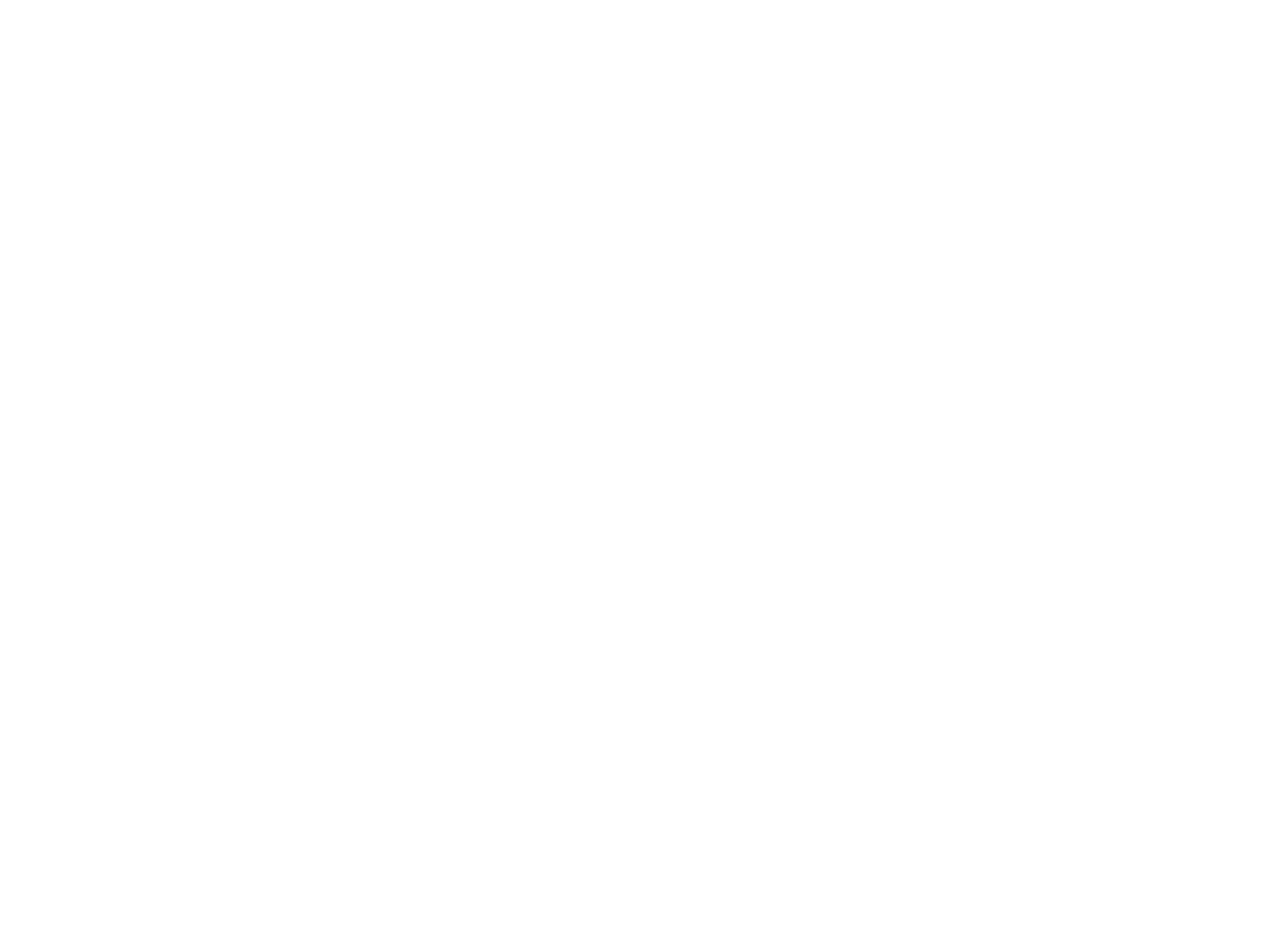
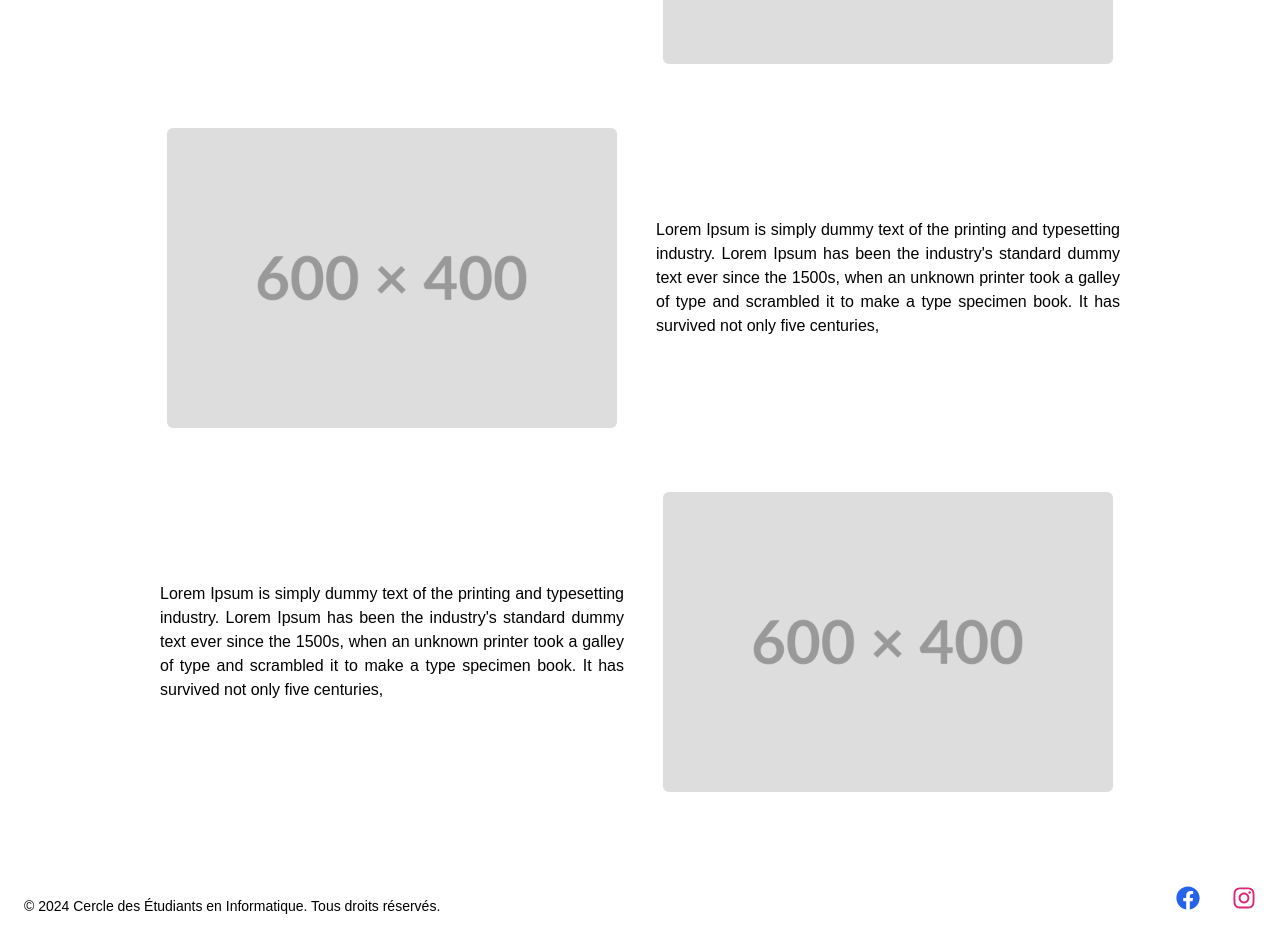
Before and after one commit to NapoTwiixe306/cei-site, a Next.js app: page /pages/Event in a window 1280 px wide. Shown: the part 840-1780 px from the top of the page. Before the commit the page ends 864 px from the top, so only its background shows below. Built offline with nearby package versions, Linux system fonts and the light colour scheme.

Commit message:
add: ajout de la page evenment

```diff
--- a/app/pages/Event/page.tsx
+++ b/app/pages/Event/page.tsx
@@ -1,14 +1,68 @@
 import Navbar from '@/src/components/Navbar'
+import Image from 'next/image'
 import React from 'react'
+import place from '@/src/img/placeholder.png'
+import { FaFacebook, FaInstagram } from 'react-icons/fa'
+import Link from 'next/link'
 
-export default function page() {
+export default function Page() {
+  const events = [
+    { id: 1, text: "Lorem Ipsum is simply dummy text of the printing and typesetting industry. Lorem Ipsum has been the industry's standard dummy text ever since the 1500s, when an unknown printer took a galley of type and scrambled it to make a type specimen book. It has survived not only five centuries, ", imageFirst: true },
+    { id: 2, text: "Lorem Ipsum is simply dummy text of the printing and typesetting industry. Lorem Ipsum has been the industry's standard dummy text ever since the 1500s, when an unknown printer took a galley of type and scrambled it to make a type specimen book. It has survived not only five centuries, ", imageFirst: false },
+    { id: 3, text: "Lorem Ipsum is simply dummy text of the printing and typesetting industry. Lorem Ipsum has been the industry's standard dummy text ever since the 1500s, when an unknown printer took a galley of type and scrambled it to make a type specimen book. It has survived not only five centuries, ", imageFirst: true },
+    { id: 4, text: "Lorem Ipsum is simply dummy text of the printing and typesetting industry. Lorem Ipsum has been the industry's standard dummy text ever since the 1500s, when an unknown printer took a galley of type and scrambled it to make a type specimen book. It has survived not only five centuries, ", imageFirst: false },
+  ]
+
   return (
     <>
-        <Navbar/>
-        <div className="bg-white dark:bg-gray-800 min-h-screen flex flex-col justify-center items-center">
-            testde la page
+      <Navbar />
+      <div className="bg-white dark:bg-gray-800 min-h-screen flex flex-col justify-center items-center">
+        <div className="text-center mb-16 mt-16">
+          <h1 className="font-bold text-5xl text-black dark:text-white">
+            Nos derniers événements
+          </h1>
         </div>
-
+        <div className="flex flex-col  gap-16 w-full max-w-5xl px-4 mb-16">
+          {events.map(({ id, text, imageFirst }) => (
+            <div
+              key={id}
+              className={`flex items-center justify-center flex-col md:flex-row ${imageFirst ? 'md:flex-row' : 'md:flex-row-reverse'} items-center `}
+            >
+              <div className="w-full  md:w-1/2 flex items-center justify-center">
+                <Image
+                  src={place}
+                  alt="Event placeholder"
+                  className="rounded-md"
+                  width={450}
+                  height={300} // Optimisation des dimensions
+                  priority={id === 1} // Chargement prioritaire de la première image
+                />
+              </div>
+              <div className="w-full md:w-1/2 mt-6 md:mt-0 px-4">
+                <p className="text-black dark:text-gray-300 text-justify">
+                  {text}
+                </p>
+              </div>
+            </div>
+          ))}
+        </div>
+      </div>
+      <footer className="bg-white dark:bg-gray-800 text-black dark:text-white  w-full flex items-center justify-between p-6">
+        <div className="text-center mt-4 text-sm">
+          <p>
+            &copy; 2024 Cercle des Étudiants en Informatique. Tous droits
+            réservés.
+          </p>
+        </div>
+        <div className="flex justify-center items-center space-x-8">
+          <Link href="https://www.facebook.com/CEI.HELMo" target="_blank">
+            <FaFacebook className="w-6 h-6 text-blue-600 hover:text-blue-800 transition duration-200" />
+          </Link>
+          <Link href="https://www.instagram.com/cei.helmo/" target="_blank">
+            <FaInstagram className="w-6 h-6 text-pink-600 hover:text-pink-800 transition duration-200" />
+          </Link>
+        </div>
+      </footer>
     </>
   )
 }
--- a/app/pages/Tutorat/page.tsx
+++ b/app/pages/Tutorat/page.tsx
@@ -45,7 +45,6 @@
     setFormData({ ...formData, [id]: value });
   };
 
-  // Fonction spécifique pour le textarea
   const handleTextAreaChange = (e: ChangeEvent<HTMLTextAreaElement>) => {
     const { id, value } = e.target;
     setFormData({ ...formData, [id]: value });
@@ -59,7 +58,7 @@
     if (!webhookUrl) {
       console.error("L'URL du webhook est manquante. Vérifiez vos variables d'environnement.");
       alert("Erreur de configuration : L'URL du webhook est absente.");
-      return; // Arrêtez l'exécution si le webhook n'est pas défini
+      return;
     }
 
     const payload = {
@@ -67,7 +66,7 @@
       embeds: [
         {
           title: "Détails de l'inscription",
-          color: activeTab === "tutoree" ? 0x3498db : 0x2ecc71, // Couleurs conditionnelles
+          color: activeTab === "tutoree" ? 0x3498db : 0x2ecc71,
           author: { name: "Programme de Tutorat" },
           fields: [
             { name: "Nom", value: `${formData.name || "Non fourni"}\n`, inline: false },
```
Also changed, not shown: src/img/placeholder.png (added).
